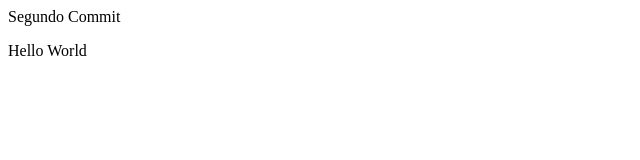
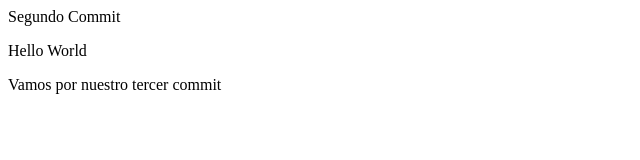
Before and after one commit to alejoflop/githubfirststeps, a plain HTML site: page index.html in a window 1280 px wide. Shown: the whole page, without its empty margins (0-640 px from the left). Drawn offline with Linux system fonts and the light colour scheme.

Commit message:
tercer commit

```diff
--- a/index.html
+++ b/index.html
@@ -8,5 +8,6 @@
 <body>
     <header>Segundo Commit</header>
     <p>Hello World</p>
+    <p>Vamos por nuestro tercer commit</p>
 </body>
 </html>
```
